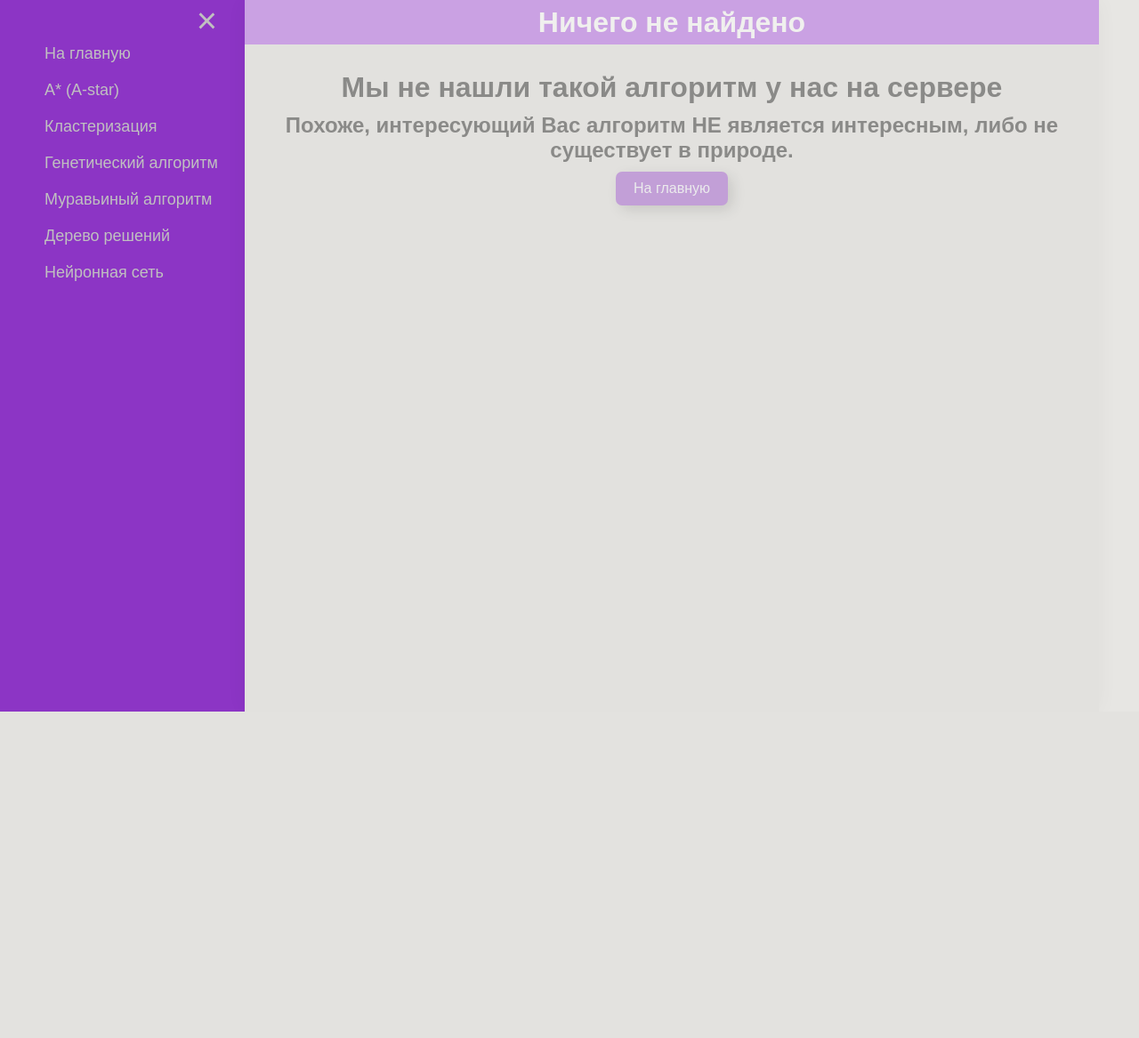
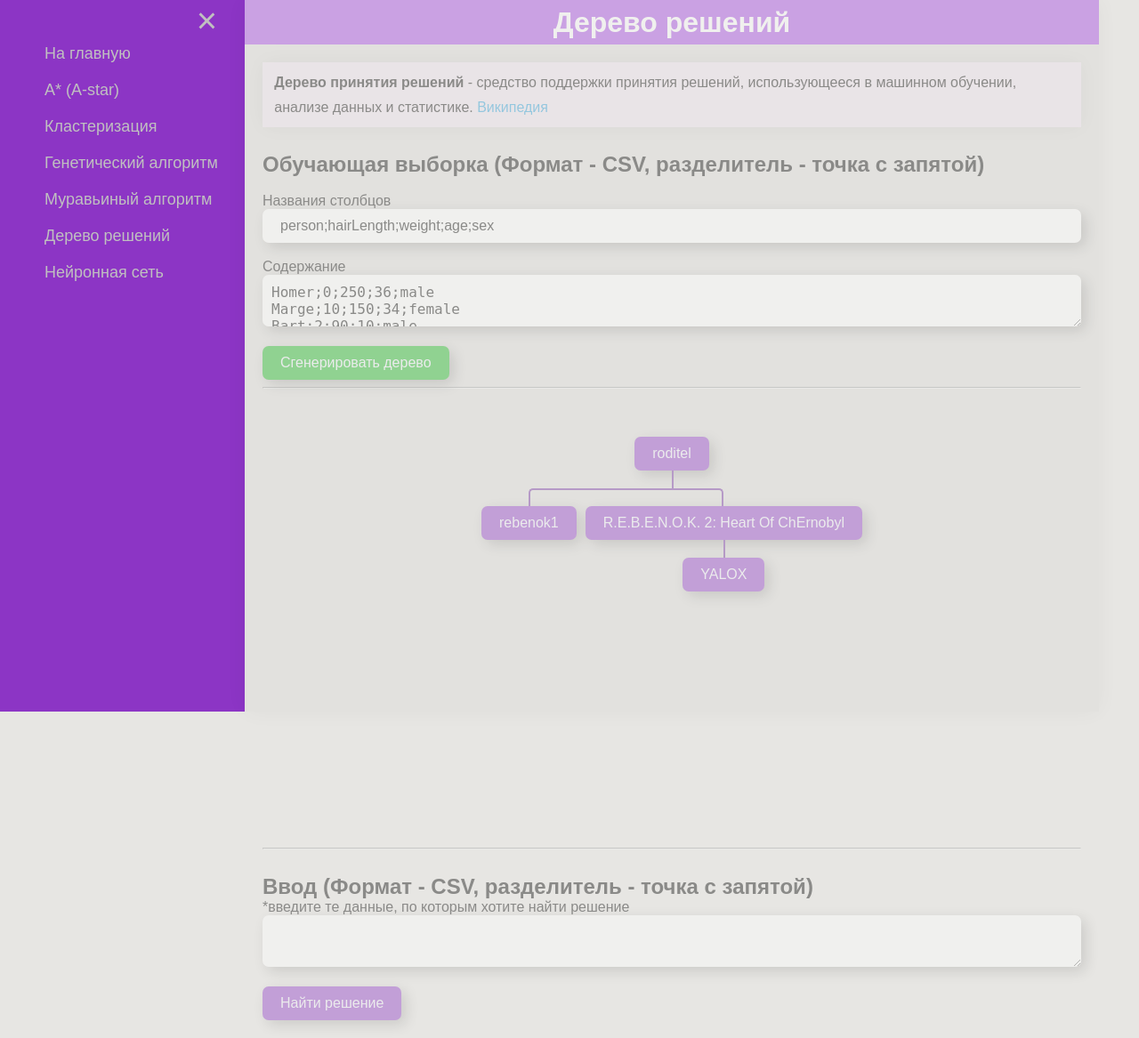
Before and after one commit to sanyagvozdoder/frontendDevAlgoritms, a Flask app: page /watch/slntree in a window 1280 px wide. Shown: the whole page at 89% size. Before the commit the page ends 800 px from the top, so only its background shows below. Run offline with Flask 3, Linux system fonts and the light colour scheme; parts of the project's set-up code (start-up, migrations or seed data) failed here and were passed over.

Commit message:
basic tree visualization

```diff
--- a/app.py
+++ b/app.py
@@ -7,7 +7,8 @@ app.secret_key = "super secret key"
 algorithms_templates = {
     'astar': 'pages/astar.html',
     'nn':'pages/neural_network.html',
-    'clusterization': 'pages/clusterization.html'
+    'clusterization': 'pages/clusterization.html',
+    'slntree': 'pages/slntree.html',
 }
 
 @app.route('/')
--- /dev/null
+++ b/static/css/specific/slntree.css
@@ -0,0 +1,74 @@
+/*----------------genealogy-tree----------*/
+.genealogy-body{
+    white-space: nowrap;
+    overflow-y: hidden;
+    padding: 50px;
+    min-height: 500px;
+    padding-top: 10px;
+    text-align: center;
+}
+.genealogy-tree{
+  display: inline-block;
+}
+.genealogy-tree ul {
+    padding-top: 20px;
+    position: relative;
+    padding-left: 0px;
+    display: flex;
+    justify-content: center;
+}
+.genealogy-tree li {
+    float: left; text-align: center;
+    list-style-type: none;
+    position: relative;
+    padding: 20px 5px 0 5px;
+}
+.genealogy-tree li::before, .genealogy-tree li::after{
+    content: '';
+    position: absolute;
+    top: 0;
+    right: 50%;
+    border-top: 2px solid #6f2a9d;
+    width: 50%;
+  height: 18px;
+}
+.genealogy-tree li::after{
+    right: auto; left: 50%;
+    border-left: 2px solid #6f2a9d;
+}
+.genealogy-tree li:only-child::after, .genealogy-tree li:only-child::before {
+    display: none;
+}
+.genealogy-tree li:only-child{
+    padding-top: 0;
+}
+.genealogy-tree li:first-child::before, .genealogy-tree li:last-child::after{
+    border: 0 none;
+}
+.genealogy-tree li:last-child::before{
+    border-right: 2px solid #6f2a9d;
+    border-radius: 0 5px 0 0;
+    -webkit-border-radius: 0 5px 0 0;
+    -moz-border-radius: 0 5px 0 0;
+}
+.genealogy-tree li:first-child::after{
+    border-radius: 5px 0 0 0;
+    -webkit-border-radius: 5px 0 0 0;
+    -moz-border-radius: 5px 0 0 0;
+}
+.genealogy-tree ul ul::before{
+    content: '';
+    position: absolute; top: 0; left: 50%;
+    border-left: 2px solid #6f2a9d;
+    width: 0; height: 20px;
+}
+.genealogy-tree li .button{
+    display: inline-block;
+}
+/*
+.genealogy-tree li a:hover+ul li::after,
+.genealogy-tree li a:hover+ul li::before,
+.genealogy-tree li a:hover+ul::before,
+.genealogy-tree li a:hover+ul ul::before{
+    border-color:  #fbba00;
+}*/
--- a/static/css/style.css
+++ b/static/css/style.css
@@ -78,7 +78,7 @@ table {
     transition: 500ms ease-in-out;
 }
 
-input {
+input, textarea {
     display: inline-block;
     border-radius: 7px;
     padding: 10px 20px;
@@ -90,6 +90,14 @@ input {
     width: min-content;
     height: min-content;
     text-wrap: nowrap;
+}
+
+textarea {
+    padding: 10px;
+    width: 100%;
+    min-width: 100%;
+    max-width: 100%;
+    min-height: fit-content;
 }
 
 .input-title{
--- /dev/null
+++ b/static/js/algorithms/slntree.js
@@ -0,0 +1,14 @@
+document.getElementById("tr_columns").value = "person;hairLength;weight;age;sex";
+
+let trData = `Homer;0;250;36;male
+Marge;10;150;34;female
+Bart;2;90;10;male
+Lisa;6;78;8;female
+Maggie;4;20;1;female
+Abe;1;170;70;male
+Selma;8;160;41;female
+Otto;10;180;38;male
+Krusty;6;200;45;male
+`
+
+document.getElementById("tr_data").value = trData;
--- /dev/null
+++ b/templates/pages/slntree.html
@@ -0,0 +1,82 @@
+{% extends 'algorithm_details.html' %}
+
+{% block title %}Дерево решений{% endblock %}
+
+{% block extra_styles %}
+<link rel="stylesheet" href="{{ url_for('static', filename='css/specific/slntree.css') }}">
+{% endblock %}
+
+{% block details %}
+
+<p>
+    <b>Дерево принятия решений</b> - средство поддержки принятия решений, использующееся в машинном обучении, анализе данных и статистике.
+    <a class="link mt" href="https://ru.wikipedia.org/wiki/%D0%94%D0%B5%D1%80%D0%B5%D0%B2%D0%BE_%D1%80%D0%B5%D1%88%D0%B5%D0%BD%D0%B8%D0%B9">
+        Википедия
+    </a>
+</p>
+
+<div class="mt">
+    <br>
+    <h2>Обучающая выборка (Формат - CSV, разделитель - точка с запятой)</h2>
+    <br>
+    <span>Названия столбцов</span>
+    <input id="tr_columns" style="width: 100%;" />
+    <br>
+    <br>
+    <span>Содержание</span>
+    <textarea id="tr_data"></textarea>
+    <br>
+    <br>
+    <button class="button button-green" id="generate">Сгенерировать дерево</button>
+</div>
+<hr>
+<!-- src https://codepen.io/rahmatrudianto/pen/VwXEQZo -->
+<div class="tree">
+    <div class="body genealogy-body genealogy-scroll">
+        <div class="genealogy-tree">
+          <ul>
+            <li>
+                <a class="button" href="javascript:void(0);">
+                  roditel
+                </a>
+              <ul class="active">
+                <li>
+                    <a class="button" href="javascript:void(0);">
+                    rebenok1
+                    </a>
+                </li>
+                <li>
+                  <a class="button" href="javascript:void(0);">
+                    R.E.B.E.N.O.K. 2: Heart Of ChErnobyl
+                  </a>
+                  <ul>
+                    <li>
+                        <a class="button" href="javascript:void(0);">
+                          YALOX
+                        </a>
+                    </li>
+                  </ul>
+                </li>
+              </ul>
+            </li>
+          </ul>
+        </div>
+      </div>
+</div>
+<hr>
+<div class="mt">
+    <br>
+    <h2>Ввод (Формат - CSV, разделитель - точка с запятой)</h2>
+    <span>*введите те данные, по которым хотите найти решение</span>
+    <br>
+    <textarea id="traindata"></textarea>
+    <br>
+    <br>
+    <button class="button" id="generate">Найти решение</button>
+</div>
+
+{% endblock %}
+
+{% block extra_scripts %}
+<script  type="text/javascript" src="{{ url_for('static', filename='js/algorithms/slntree.js') }}"></script>
+{% endblock %}
```
